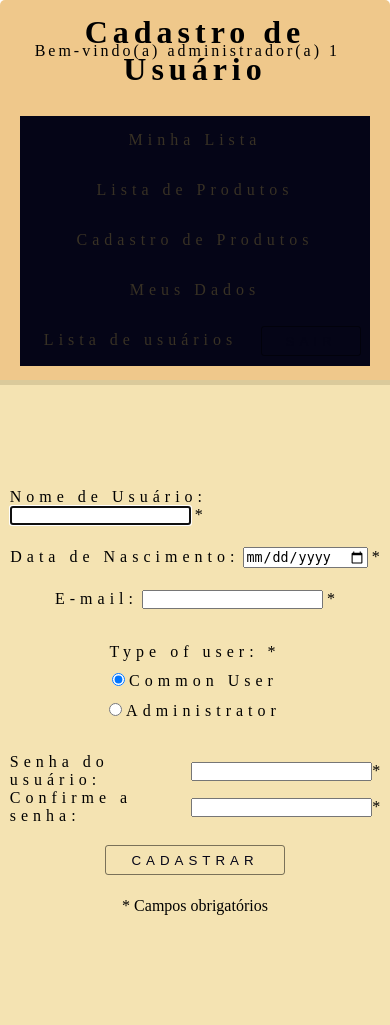
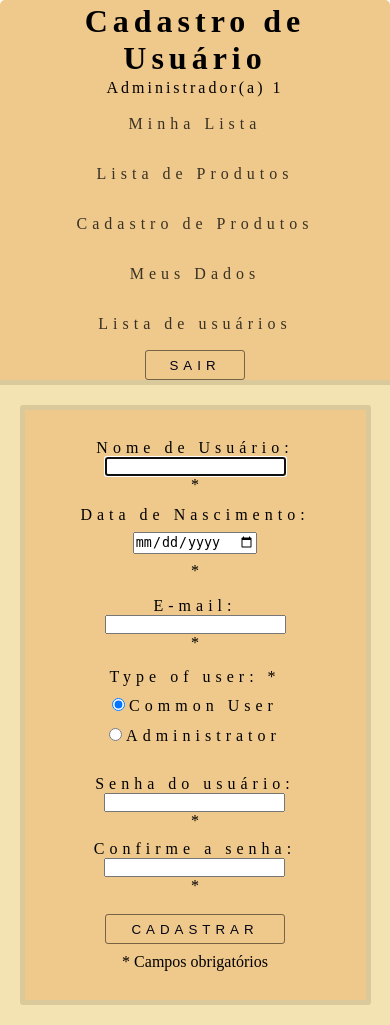
Before and after one commit to WilianKrinke/Trabalhos_Faculdade, a PHP site: page /fundamentosweb/cadastroUsuario/php/ in a window 390 px wide; the page is wider, and only the part inside the window is pictured. Before the commit the page ends 915 px from the top of that part, so only its background shows below. Run offline with PHP 8.4, Linux system fonts and the light colour scheme; the visitor is signed in with stand-in values (Sample User, id 1).

Commit message:
continuação de responsividade

```diff
--- a/Trabalho_4/src/cadastroUsuario/css/cadastroUsuario.css
+++ b/Trabalho_4/src/cadastroUsuario/css/cadastroUsuario.css
@@ -12,29 +12,33 @@
   flex-direction: row;
 }
 
-.container_list {
-  width: 100%;
-  padding: 14px 0px;
-}
-
 section {
   width: 100%;
   min-height: 70vh;
 }
 
 article {
-  width: 100%;
+  width: 600px;
   min-height: 70vh;
+  background-color: #efc88b;
+  border: 5px solid #daca9b;
+  border-radius: 3px;
+  display: flex;
+  align-items: center;
+  justify-content: space-evenly;
+  flex-direction: column;
 }
 
-.container_list {
+.title_welcome {
   width: 100%;
-  padding: 14px 0px;
+  height: 100px;
+  display: flex;
+  align-items: center;
+  justify-content: space-evenly;
+  flex-direction: column;
 }
 
-.bem_vindo p {
-  position: absolute;
-  right: 50px;
+.title_welcome p {
   letter-spacing: 3px;
 }
 
@@ -42,7 +46,7 @@ article {
   min-height: 450px;
   width: 95%;
   display: flex;
-  justify-content: space-around;
+  justify-content: space-evenly;
   align-items: center;
   flex-direction: column;
 }
@@ -55,34 +59,70 @@ article {
   height: 70px;
 }
 
-form a {
-  border: none;
+.confirmed {
+  width: 100%;
   display: flex;
-  justify-content: center;
   align-items: center;
-  width: 160px;
-  height: 40px;
-  text-align: center;
-  text-decoration: none;
-  color: #383124;
-  background-color: transparent;
-  border-bottom: 2px solid transparent;
-  transition: all 0.2s ease-in-out;
-}
-
-form a:hover {
-  color: #050517;
-  border-bottom: 2px solid #050517;
-}
-
-.box_confirmed {
-  width: 500px;
+  justify-content: space-evenly;
+  flex-direction: row;
 }
 
 .done {
-  color: #32a852;
+  color: #008000;
 }
 
 .alert {
-  color: #a83232;
+  color: #ff0000;
 }
+
+@media screen and (max-width: 660px) {
+  article {
+    width: 90%;
+    margin: 20px 0px;
+    padding: 20px;
+  }
+
+  .div_form {
+    height: 50px;
+    display: flex;
+    align-items: center;
+    justify-content: space-evenly;
+    flex-direction: column;
+  }
+
+  .div_form_birth {
+    height: 90px;
+    display: flex;
+    align-items: center;
+    justify-content: space-evenly;
+    flex-direction: column;
+  }
+
+  .container_pass {
+    height: 140px;
+  }
+
+  .first_pass {
+    display: flex;
+    align-items: center;
+    justify-content: space-evenly;
+    flex-direction: column;
+  }
+
+  .repeat_pass {
+    display: flex;
+    align-items: center;
+    justify-content: space-evenly;
+    flex-direction: column;
+  }
+
+  .form {
+    min-height: 550px;
+  }
+}
+
+@media screen and (max-width: 340px) {
+  .title_welcome {
+    height: 120px;
+  }
+}
--- a/Trabalho_4/src/cadastroUsuario/php/index.php
+++ b/Trabalho_4/src/cadastroUsuario/php/index.php
@@ -16,38 +16,44 @@ if ((isset($_SESSION['userName']) == true) and (isset($_SESSION['isAdm']) == tru
     <link rel="stylesheet" href="../../utils//global_css//globalCss.css">
     <link rel="stylesheet" href="../../utils//global_css//buttons.css">
     <link rel="stylesheet" href="../../utils//global_css//links.css">
-    <link rel="stylesheet" href="../css/cadastroUsuario.css">
+    <link rel="stylesheet" href="../css//cadastroUsuario.css">
     <title>Programação Web - PUC - Pr</title>
 </head>
 
 <body>
-    <header class="display_flex_col">
-        <div class="container_list display_flex_row bem_vindo">
-            <h1>Cadastro de Usuário</h1>
+    <header>
+        <div class="title_welcome">
+            <div>
+                <h1 class="title">Cadastro de Usuário</h1>
+            </div>
+            <div>
                 <?php
-            if ((isset($_SESSION['userName']) == true) and (isset($_SESSION['isAdm']) == true)) {
+                if (isset($_SESSION['isAdm'])) {
                     if ($_SESSION['isAdm'] == 1) {
-                    echo "<p>Bem-vindo(a) administrador(a) " . $_SESSION['userName'] . " </p> ";
+                        echo "<p>Administrador(a) " . $_SESSION['userName'] . " </p> ";
+                    } else {
+                        echo "<p>Bem-vindo(a) " . $_SESSION['userName'] . " </p> ";
                     }
                 }
                 ?>
+            </div>
         </div>
         <?php
         if (isset($_SESSION['isAdm'])) {
             if ($_SESSION['isAdm'] == 1) {
                 echo '
-                    <nav class="container_list">
-                        <ul class="box_list">
+                    <nav>
+                        <ul>
                             <li><a href="../../minhaLista/php">Minha Lista</a></li>
                             <li><a href="../../listaProdutos/php/">Lista de Produtos</a></li>
                             <li><a href="../..//cadastroDeProdutos/php/">Cadastro de Produtos</a></li>
                             <li><a href="../../meusDados/php">Meus Dados</a></li>
                             <li><a href="../../listaDeUsuarios/php/">Lista de usuários</a></li>
+                            </ul>
+                    </nav>
                     <form action="../../utils//logout.php" method="get">
                         <button type="submit" class="logout_btn">Sair</button>
                     </form>
-                        </ul>
-                    </nav>
                     ';
             }
         }
@@ -55,21 +61,20 @@ if ((isset($_SESSION['userName']) == true) and (isset($_SESSION['isAdm']) == tru
     </header>
     <main class="display_flex_col">
         <section class="display_flex_col">
-            <article class="display_flex_col">
+            <article>
 
-
-                <form action="#" method="post" class="form" autocomplete="on" class="display_flex_col">
-                    <div>
+                <form action="#" method="post" class="form" autocomplete="on">
+                    <div class="div_form">
                         <label for="name">Nome de Usuário:</label>
                         <input type="text" name="name" id="name" title="Digite seu primeiro nome" required autofocus><span> *</span>
                     </div>
 
-                    <div>
+                    <div class="div_form_birth">
                         <label for="birthday">Data de Nascimento:</label>
                         <input type="date" name="birthday" id="birthday" min="1940-01-01" title="Escolha sua data de nascimento" required pattern="/(\d{4})[-.\/](\d{2})[-.\/](\d{2})/"><span> *</span>
                     </div>
 
-                    <div>
+                    <div class="div_form">
                         <label for="email">E-mail:</label>
                         <input type="email" name="email" id="last-name" title="Digite seu e-mail" required><span> *</span>
                     </div>
@@ -97,18 +102,18 @@ if ((isset($_SESSION['userName']) == true) and (isset($_SESSION['isAdm']) == tru
                     ?>
 
                     <div class="display_flex_col container_pass">
-                        <div class="display_flex_row">
+                        <div class="display_flex_row first_pass">
                             <label for="pass">Senha do usuário:</label>
                             <input type="password" name="pass" id="pass" minlength="6" maxlength="9" title="Senha com no minimo 4 caracteres e máximo de 9 caracteres" required><span> *</span>
                         </div>
 
-                        <div class="display_flex_row">
+                        <div class="display_flex_row repeat_pass">
                             <label for="confirmed-pass">Confirme a senha:</label>
                             <input type="password" name="confirmed-pass" id="confirmed-pass" minlength="4" maxlength="9" title="Repita a senha" required><span> *</span>
                         </div>
                     </div>
 
-                    <div class="display_flex_row box_confirmed">
+                    <div class="confirmed">
                         <?php
                         if (!(isset($_SESSION['userName']) == true) and !(isset($_SESSION['isAdm']) == true)) {
                             echo "<a href='http://localhost/fundamentosweb/Trabalhos_Faculdade/Trabalho_4/src/home/php/' class='cadastrar'>Página Inicial</a>";
--- a/Trabalho_4/src/listaProdutos/php/index.php
+++ b/Trabalho_4/src/listaProdutos/php/index.php
@@ -26,7 +26,7 @@ if ((!isset($_SESSION['userName']) == true) and (!isset($_SESSION['isAdm']) == t
             <div>
                 <h1 class="title">Lista de Produtos</h1>
             </div>
-            <div class="bem_vindo">
+            <div>
                 <?php
                 if ($_SESSION['isAdm'] == 1) {
                     echo "<p>Administrador(a) " . $_SESSION['userName'] . " </p> ";
```
Also changed, not shown: Trabalho_4/src/listaDeUsuarios/php/index.php (+5 -4 lines). Lines whose indentation alone changed are shown as unchanged.
